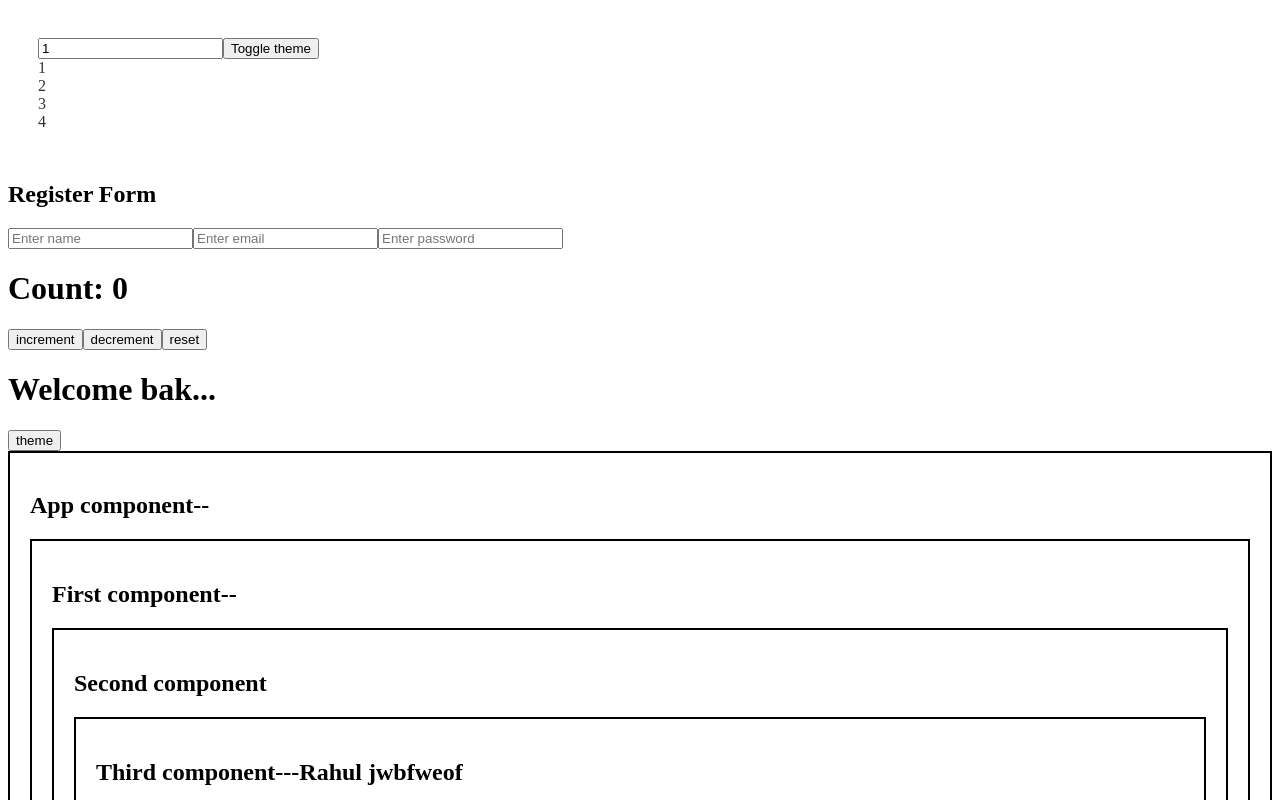
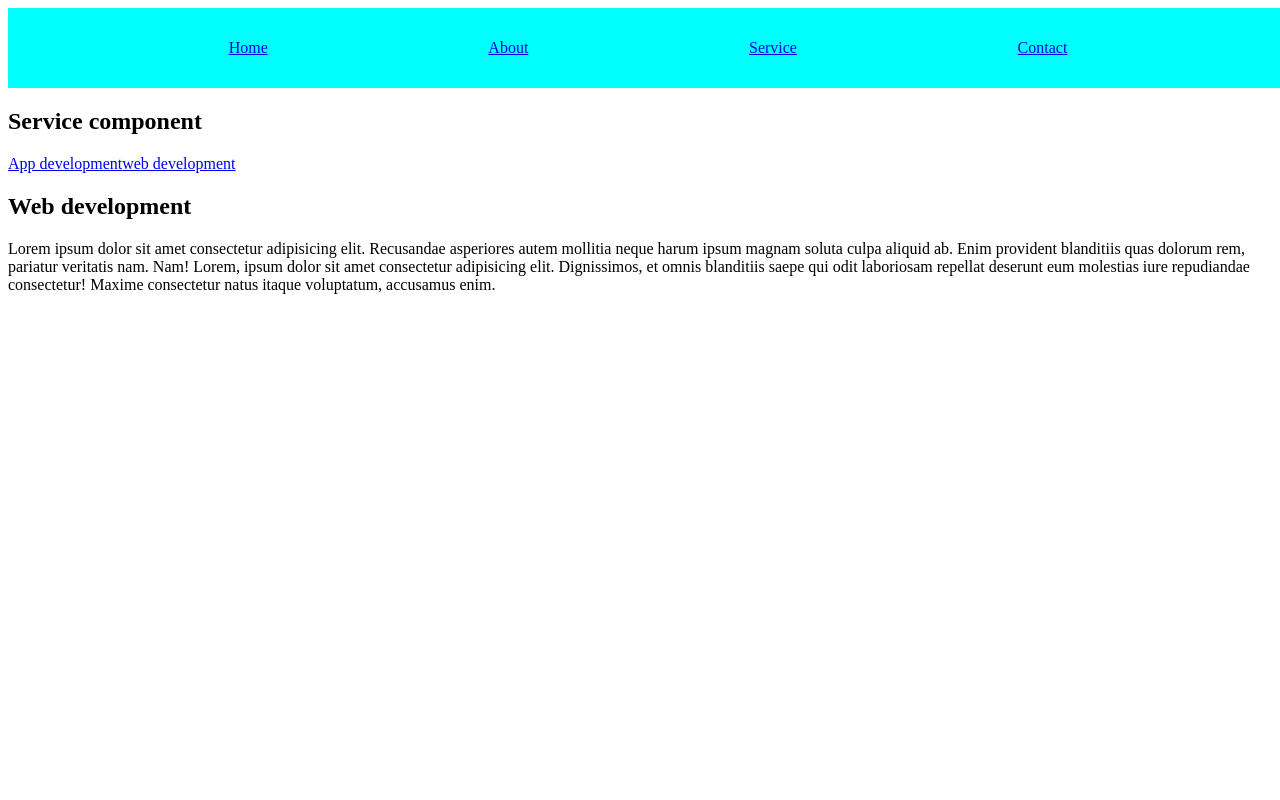
Before and after one commit to kamalrajms/ReactPro8, a React (Vite) app: page /Service/webdevelopment in a window 1280 px wide. Shown: the top 800 px of the page. Built offline with nearby package versions, Linux system fonts and the light colour scheme; no server answers.

Commit message:
## Routing in react & nested routing,## useNavigate()--- react router

```diff
--- a/package.json
+++ b/package.json
@@ -11,7 +11,8 @@
   },
   "dependencies": {
     "react": "^19.2.0",
-    "react-dom": "^19.2.0"
+    "react-dom": "^19.2.0",
+    "react-router-dom": "^7.11.0"
   },
   "devDependencies": {
     "@eslint/js": "^9.39.1",
--- a/src/App.jsx
+++ b/src/App.jsx
@@ -17,6 +17,13 @@ import ContextHook from "./Context/ContextHook";
 import UseReducerHook from "./Component/UseReducerHook";
 import UesReducerForm from "./Component/UesReducerForm";
 import UseCallBackHook from "./Component/UseCallBackHook";
+import { BrowserRouter, Link, Route, Routes } from "react-router-dom";
+import Home from "./Routing/Home";
+import About from "./Routing/About";
+import Service from "./Routing/Service";
+import Contact from "./Routing/Contact";
+import AppDev from "./Routing/AppDev";
+import WebDev from "./Routing/WebDev";
 
 export const Pass = createContext();
 // import
@@ -28,10 +35,14 @@ export default function App() {
   const user = false;
   console.log(user);
 
+  const display = false;
+
   const [mode, setMode] = useState("light");
   const data = { userName: "Hari" };
   return (
     <>
+      {display && (
+        <div>
           <UseCallBackHook />
           <UesReducerForm />
           <UseReducerHook />
@@ -70,6 +81,26 @@ export default function App() {
           <p>my name is {name}</p>
           <Greeting name={name} age={age} />
           <Greeting name={city} />
+        </div>
+      )}
+
+      <BrowserRouter>
+        <div className="header">
+          <Link to={"/"}>Home</Link>
+          <Link to={"/About"}>About</Link>
+          <Link to={"/Service"}>Service</Link>
+          <Link to={"/Contact"}>Contact</Link>
+        </div>
+        <Routes>
+          <Route path="/" element={<Home />} />
+          <Route path="/About" element={<About />} />
+          <Route path="/Service" element={<Service />}>
+            <Route path="Appdevelopment" element={<AppDev />} />
+            <Route path="webdevelopment" element={<WebDev />} />
+          </Route>
+          <Route path="/Contact" element={<Contact />} />
+        </Routes>
+      </BrowserRouter>
     </>
   );
 }
--- /dev/null
+++ b/src/Routing/About.jsx
@@ -0,0 +1,9 @@
+import React from 'react'
+
+export default function About() {
+  return (
+    <div>
+      <h2>About component</h2>
+    </div>
+  )
+}
--- /dev/null
+++ b/src/Routing/AppDev.jsx
@@ -0,0 +1,15 @@
+import React from "react";
+
+export default function AppDev() {
+  return (
+    <div>
+      <h2>Application development</h2>
+      <p>
+        Lorem ipsum, dolor sit amet consectetur adipisicing elit. Corrupti
+        consectetur architecto voluptas numquam libero molestiae quam tempora,
+        nobis aperiam. Cumque fugit qui sint quibusdam. Quam laudantium ab
+        blanditiis ducimus accusamus.
+      </p>
+    </div>
+  );
+}
--- /dev/null
+++ b/src/Routing/Contact.jsx
@@ -0,0 +1,9 @@
+import React from "react";
+
+export default function Contact() {
+  return (
+    <div>
+      <h2>Contact Component</h2>
+    </div>
+  );
+}
--- /dev/null
+++ b/src/Routing/Home.jsx
@@ -0,0 +1,21 @@
+import React, { useState, useEffect } from "react";
+import { useNavigate } from "react-router-dom";
+
+export default function Home() {
+  const page = useNavigate();
+  const [count, setCount] = useState(0);
+  useEffect(() => {
+    if (count >= 10) {
+      page("/Service");
+    }
+
+  }, [count]);
+  return (
+    <div>
+      <h2>Home component</h2>
+      <h1>Count:{count}</h1>
+      <button onClick={() => setCount(count + 1)}>count is {count}</button>
+      <button onClick={() => page("/Service")}>move to service</button>
+    </div>
+  );
+}
--- /dev/null
+++ b/src/Routing/Service.jsx
@@ -0,0 +1,15 @@
+import React from "react";
+import { Link, Outlet } from "react-router-dom";
+
+export default function Service() {
+  return (
+    <div>
+      <h2>Service component</h2>
+      <div>
+        <Link to={"Appdevelopment"}>App development</Link>
+        <Link to={"webdevelopment"}>web development</Link>
+        <Outlet />
+      </div>
+    </div>
+  );
+}
--- /dev/null
+++ b/src/Routing/WebDev.jsx
@@ -0,0 +1,18 @@
+import React from "react";
+
+export default function WebDev() {
+  return (
+    <div>
+      <h2>Web development</h2>
+      <p>
+        Lorem ipsum dolor sit amet consectetur adipisicing elit. Recusandae
+        asperiores autem mollitia neque harum ipsum magnam soluta culpa aliquid
+        ab. Enim provident blanditiis quas dolorum rem, pariatur veritatis nam.
+        Nam! Lorem, ipsum dolor sit amet consectetur adipisicing elit.
+        Dignissimos, et omnis blanditiis saepe qui odit laboriosam repellat
+        deserunt eum molestias iure repudiandae consectetur! Maxime consectetur
+        natus itaque voluptatum, accusamus enim.
+      </p>
+    </div>
+  );
+}
--- a/src/index.css
+++ b/src/index.css
@@ -44,3 +44,14 @@
   background-color: #000;
   color: #fff;
 }
+
+/* router */
+
+.header{
+  width: 100vw;
+  background-color: aqua;
+  height: 10vh;
+  display: flex;
+  justify-content: space-evenly;
+  align-items: center;
+}
```
Also changed, not shown: src/Text.txt, 1 other file (tests, documents, lock files or other folders). Lines whose indentation alone changed are shown as unchanged.
